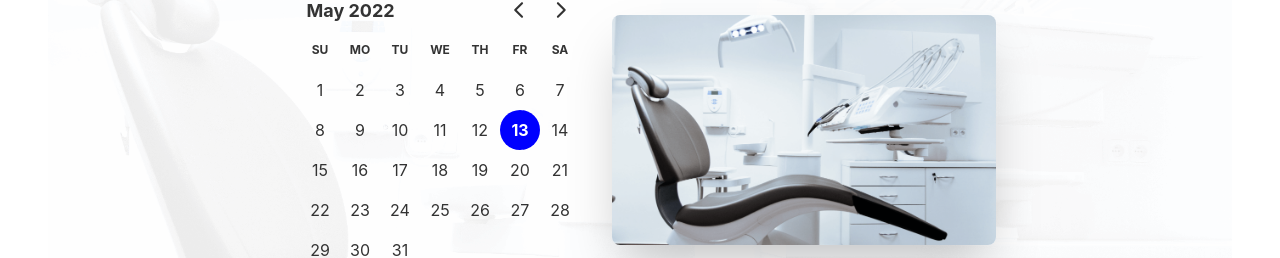
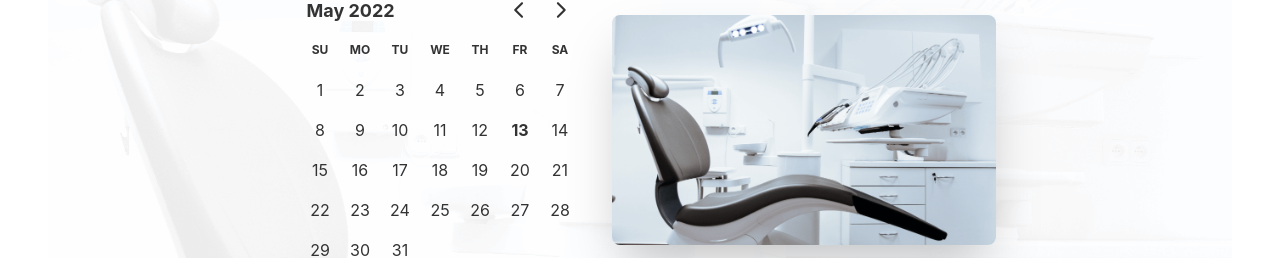
Before and after one commit to abyusuft/doctors-portal-client, a React (Create React App) app: page /appointment in a window 1280 px wide. Shown: the part 154-412 px from the top of the page. Built offline with nearby package versions, Linux system fonts and the light colour scheme.

Commit message:
date double click issue solved

```diff
--- a/src/components/Pages/Appointment/AppointmentBanner.js
+++ b/src/components/Pages/Appointment/AppointmentBanner.js
@@ -23,7 +23,7 @@ const AppointmentBanner = ({ date, setDate }) => {
                         captionLayout="dropdown"
                         dateFormat="DD-MM-YYYY"
                         mode="single"
-                        selected={date}
+                        selected={(date, null)}
                         onSelect={parseISO(setDate)}
                     />
 
```
